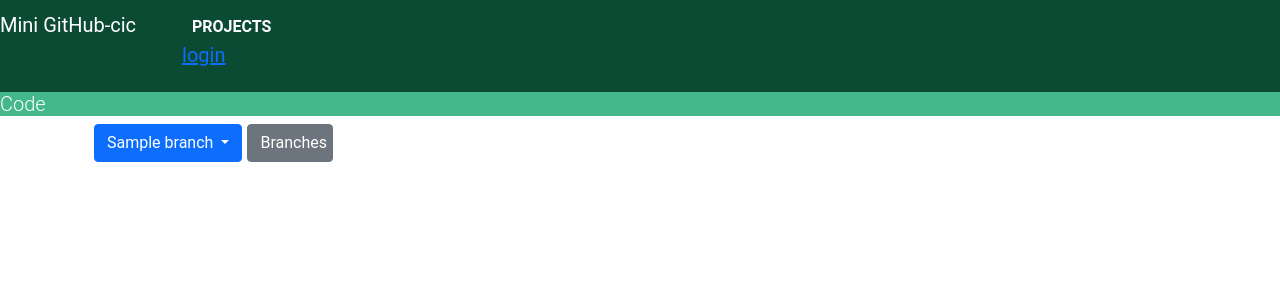
After one commit to isidora-stanic/uks, a Django app: page /branches/1 in a window 1280 px wide. The commit adds this page. Shown: the top 300 px of the page. Run offline with Django 4.2, Linux system fonts and the light colour scheme; tables that the repository leaves empty hold one stand-in row (values such as "Sample post"); some libraries are stand-ins or nearby versions.

Commit message:
Add project branch CRUD

```diff
--- a/mini_githubcic/mini_githubcic/models.py
+++ b/mini_githubcic/mini_githubcic/models.py
@@ -108,6 +108,12 @@ class Branch(models.Model):
     name = models.CharField(max_length=15)
     project = models.ForeignKey(Project, on_delete=models.CASCADE)  # ManyToOne
 
+    def get_absolute_url(self):
+        return reverse('branch_detail', kwargs={'pk': self.pk})  # TODO
+
+    def __str__(self):
+        return "#%s - %s" % (self.id, self.title)
+
 
 class Commit(models.Model):
     date_time = models.DateTimeField(default=timezone.now)
--- a/mini_githubcic/mini_githubcic/static/style.css
+++ b/mini_githubcic/mini_githubcic/static/style.css
@@ -49,3 +49,11 @@ ul {
     left: 0;
     width: 100vw !important;
 }
+
+.d-flex{
+    display: flex !important;
+}
+
+.p-r-5{
+    padding-right: 5px;
+}
--- /dev/null
+++ b/mini_githubcic/mini_githubcic/templates/branch_detail.html
@@ -0,0 +1,20 @@
+{% extends "list_branches.html" %}
+{% load crispy_forms_tags %}
+{% block content %}
+<h1 class="title">Code</h1>
+<div class="container d-flex ">
+    <br/>
+    <div class="dropdown p-r-5">
+      <button class="btn btn-primary dropdown-toggle" type="button" id="dropdownMenuButton" data-toggle="dropdown" aria-haspopup="true" aria-expanded="false">
+        {{object.name}}
+      </button>
+      <div class="dropdown-menu" aria-labelledby="dropdownMenuButton">
+          {% for b in branches %}
+                <a class="dropdown-item" href="{% url 'branch_detail' b.id %}">{{ b.name }}</a>
+          {% endfor %}
+      </div>
+    </div>
+    <a class="btn btn-secondary p-r-5" href="{% url 'project_branches' object.project.id %}">Branches</a>
+</div>
+
+{% endblock content %}
--- /dev/null
+++ b/mini_githubcic/mini_githubcic/templates/list_branches.html
@@ -0,0 +1,33 @@
+{% extends 'base.html' %}
+{% block content %}
+{% if project_id %}
+    <h1 class="title">Branches for <b>{{ project.title }}</b></h1>
+{% endif %}
+
+<div class="container">
+    <a class="btn btn-primary default-button" href="{% url 'add_branch' project_id %}">New branch</a>
+    <br/>
+    {% if branches %}
+    <div class="container">
+        <div class="tab-content">
+            <div class="tab-pane container active" >
+                {% for branch in branches %}
+                    <div class="card mb-3">
+                        <div class="card-body">
+                            <p class="card-text">{{ branch.name }} </p>
+                            {% if branch.name != 'main' %}
+                            <a class="btn btn-secondary" href="{% url 'branch_update' branch.id %}">Rename</a>
+                            <a class="btn btn-danger" href="{% url 'branch_delete' branch.id %}">Delete</a>
+                            {% endif %}
+                            <a class="btn btn-primary" href="{% url 'branch_detail' branch.id %}">View</a>
+                        </div>
+                    </div>
+                {% endfor %}
+            </div>
+        </div>
+    </div>
+    {% else %}
+    There are no added branches.
+    {% endif %}
+</div>
+{% endblock %}
--- a/mini_githubcic/mini_githubcic/templates/project_detail.html
+++ b/mini_githubcic/mini_githubcic/templates/project_detail.html
@@ -12,6 +12,7 @@
         <p> Developers - {{ object.developers }}</p>
     </div>
     <div>
+        <a class="btn btn-primary" href="{% url 'branch_detail' main_branch.id %}">Code</a>
         <a class="btn btn-primary" href="{% url 'project_issues' object.id %}">Issues</a>
         <a class="btn btn-primary" href="{% url 'list_milestones' object.id %}">Milestones</a>
         <a class="btn btn-primary" href="{% url 'project_update' object.id %}">Update</a>
--- a/mini_githubcic/mini_githubcic/urls.py
+++ b/mini_githubcic/mini_githubcic/urls.py
@@ -43,6 +43,10 @@ urlpatterns = [
     path('projects/<int:pk>/labels/add', LabelCreateView.as_view(), name='add_label'),
     path('labels/<int:pk>', LabelDetailView.as_view(), name='label_detail'),
     path('labels/<int:pk>/update', LabelUpdateView.as_view(), name='label_update'),
-    path('labels/<int:pk>/delete', LabelDeleteView.as_view(), name='label_delete')
-
+    path('labels/<int:pk>/delete', LabelDeleteView.as_view(), name='label_delete'),
+    path('projects/<int:pk>/branches/', BranchListView.as_view(), name='project_branches'),
+    path('projects/<int:pk>/branches/add', BranchCreateView.as_view(), name='add_branch'),
+    path('branches/<int:pk>', BranchDetailView.as_view(), name='branch_detail'),
+    path('branches/<int:pk>/update', BranchUpdateView.as_view(), name='branch_update'),
+    path('branches/<int:pk>/delete', BranchDeleteView.as_view(), name='branch_delete'),
 ]
--- a/mini_githubcic/mini_githubcic/views.py
+++ b/mini_githubcic/mini_githubcic/views.py
@@ -8,7 +8,10 @@ from django.views.generic import (
     UpdateView,
     DeleteView
 )
-from .models import Project, User, Milestone, Issue, Label
+from .models import Project, User, Milestone, Issue, Label, Branch
+
+from django.urls import reverse_lazy
+
 
 def index(request):
     title = apps.get_app_config('mini_githubcic').verbose_name
@@ -60,6 +63,20 @@ class IssueListView(ListView):
         return context
 
 
+class BranchListView(ListView):
+    model = Branch
+    template_name = 'list_branches.html'
+    context_object_name = 'issues'
+    ordering = ['id']
+
+    def get_context_data(self, *args, **kwargs):
+        context = super(BranchListView, self).get_context_data(*args, **kwargs)
+        context['project_id'] = self.request.resolver_match.kwargs['pk']
+        context['project'] = Project.objects.filter(id=context['project_id']).first()
+        context['branches'] = Branch.objects.filter(project__id=context['project_id'])
+        return context
+
+
 class ProjectCreateView(CreateView):
     model = Project
     template_name = 'new_project.html'
@@ -100,6 +117,28 @@ class IssueCreateView(CreateView):
         return context
 
 
+class BranchCreateView(CreateView):
+    model = Branch
+    template_name = 'new_branch.html'
+    fields = ['name']
+
+    def form_valid(self, form):
+        context = self.get_context_data()
+        form.instance.project = context['project']
+        if Branch.objects.filter(project_id=form.instance.project.id, name=form.instance.name).exists():
+            form.add_error(None, 'Name already in use')
+            return super().form_invalid(form)
+
+        return super().form_valid(form)
+
+    def get_context_data(self, *args, **kwargs):
+        context = super(BranchCreateView, self).get_context_data(*args, **kwargs)
+        context['project_id'] = self.request.resolver_match.kwargs['pk']
+        context['project'] = Project.objects.filter(id=int(context['project_id'])).first()
+        context['branches'] = Branch.objects.filter(project__id=context['project_id'])
+        return context
+
+
 class ProjectUpdateView(UpdateView):
     model = Project
     template_name = 'project_update.html'
@@ -129,14 +168,58 @@ class IssueUpdateView(UpdateView):
         return super().form_valid(form)
 
 
+class BranchUpdateView(UpdateView):
+    model = Branch
+    template_name = 'branch_update.html'
+    fields = ['name']
+
+    def form_valid(self, form):
+        context = self.get_context_data()
+        if Branch.objects.filter(project_id=context['project'].id, name=form.instance.name).exists():
+            form.add_error(None, 'Name already in use')
+            return super().form_invalid(form)
+
+        return super().form_valid(form)
+
+    def get_context_data(self, *args, **kwargs):
+        context = super(BranchUpdateView, self).get_context_data(*args, **kwargs)
+        context['project_id'] = self.request.resolver_match.kwargs['pk']
+        context['project'] = Project.objects.filter(id=int(context['project_id'])).first()
+        return context
+
+
 class ProjectDetailView(DetailView):
     model = Project
     template_name = 'project_detail.html'
+
+    def get_context_data(self, *args, **kwargs):
+        context = super(ProjectDetailView, self).get_context_data(*args, **kwargs)
+        context['project_id'] = self.request.resolver_match.kwargs['pk']
+        context['main_branch'] = Branch.objects.filter(project__id=context['project_id'], name='main').first()
+        if context['main_branch'] is None:
+            b = Branch(name="main", project=Project.objects.filter(id=int(context['project_id'])).first())
+            b.save()
+            context['main_branch'] = b
+
+        return context
 
 
 class IssueDetailView(DetailView):
     model = Issue
     template_name = 'issue_detail.html'
+
+
+class BranchDetailView(DetailView):
+    model = Branch
+    template_name = 'branch_detail.html'
+
+    def get_context_data(self, *args, **kwargs):
+        context = super(BranchDetailView, self).get_context_data(*args, **kwargs)
+        context['branch_id'] = self.request.resolver_match.kwargs['pk']
+        context['branch'] = Branch.objects.filter(id=int(context['branch_id'])).first()
+        context['branches'] = Branch.objects.filter(project__id=context['branch'].project.id)
+
+        return context
 
 
 class ProjectDeleteView(DeleteView):
@@ -147,6 +230,18 @@ class ProjectDeleteView(DeleteView):
     def test_func(self):
         # TODO check if request sender is project lead
         return True
+
+
+class BranchDeleteView(DeleteView):
+    model = Branch
+    template_name = 'branch_delete.html'
+
+    def test_func(self):
+        # TODO check if request sender is developer on the project
+        return True
+
+    def get_success_url(self):
+        return reverse_lazy('project_branches', kwargs={'pk': self.object.project.id})
 
 
 class MilestoneListView(ListView):
```
Also changed, not shown: mini_githubcic/mini_githubcic/management/commands/fill_database.py (+22 -0 lines), mini_githubcic/mini_githubcic/templates/branch_delete.html (added, +16 -0 lines), mini_githubcic/mini_githubcic/templates/branch_update.html (added, +21 -0 lines), mini_githubcic/mini_githubcic/templates/new_branch.html (added, +25 -0 lines), 1 other file.
